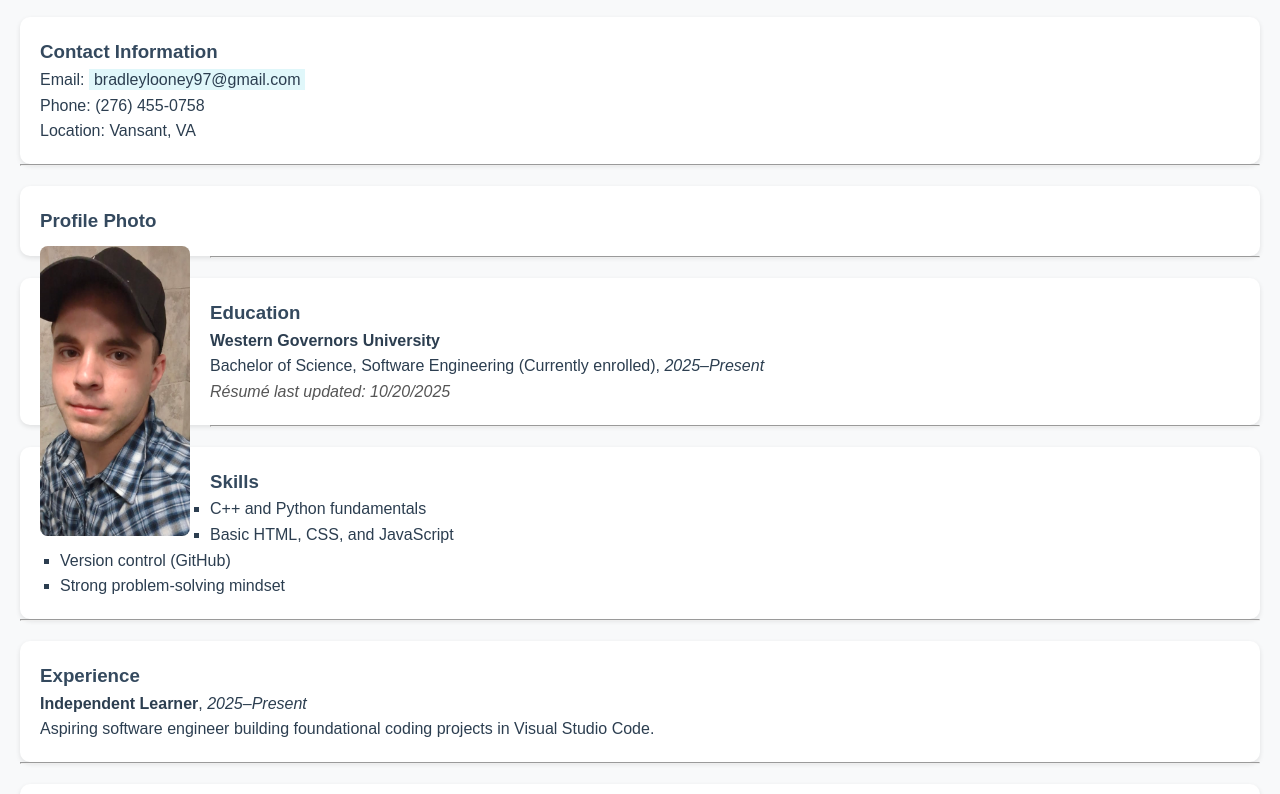
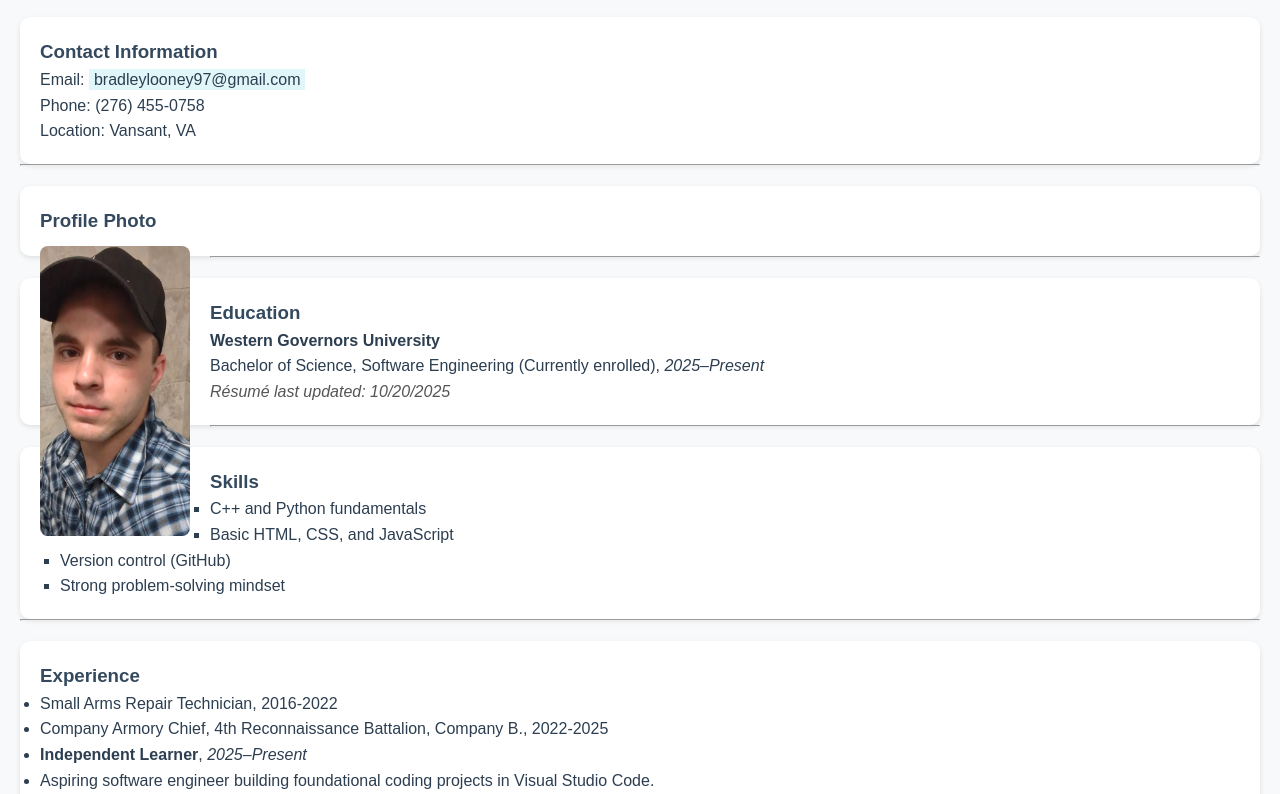
Before and after one commit to Bradley3969/BradleyLooneyResume, a plain HTML site: page resume.html in a window 1280 px wide. Shown: the part 158-952 px from the top of the page. Drawn offline with Linux system fonts and the light colour scheme; files that its build step writes are made by us from their sources; files whose address does not match are found by name.

Commit message:
resume updated

```diff
--- a/resume.html
+++ b/resume.html
@@ -61,10 +61,13 @@
     <section id="experience">
       <article>
         <h3>Experience</h3>
-        <p>
-          <strong>Independent Learner</strong>, <em>2025–Present</em><br>
-          Aspiring software engineer building foundational coding projects in Visual Studio Code.
-        </p>
+        <ul>
+          <li>Small Arms Repair Technician, 2016-2022</li>
+          <li>Company Armory Chief, 4th Reconnaissance Battalion, Company B., 2022-2025</li>
+          <li><strong>Independent Learner</strong>, <em>2025–Present</em></li>
+          <li>Aspiring software engineer building foundational coding projects in Visual Studio Code.</li>
+
+        </ul>
       </article>
     </section>
     <hr>
```
